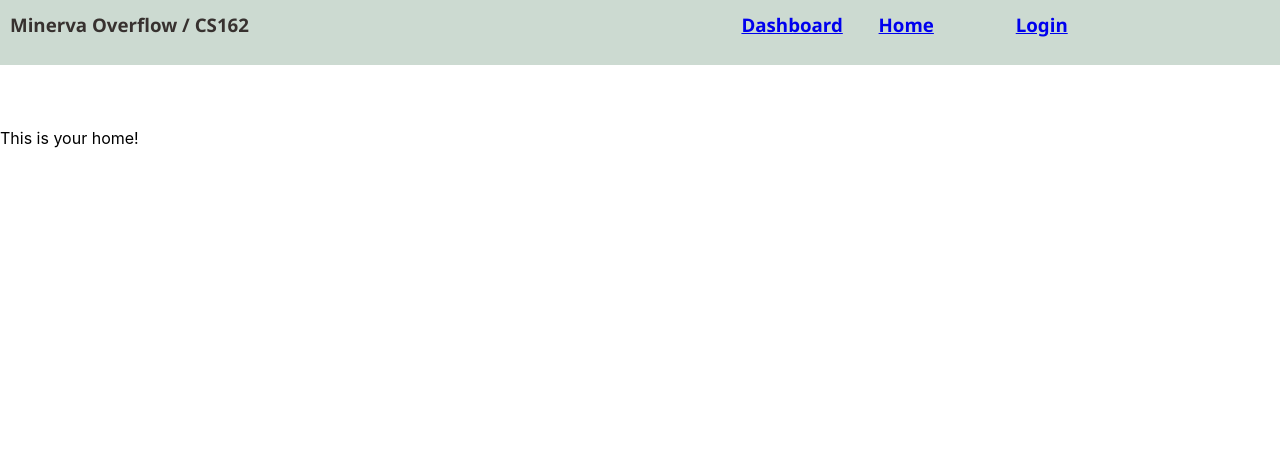
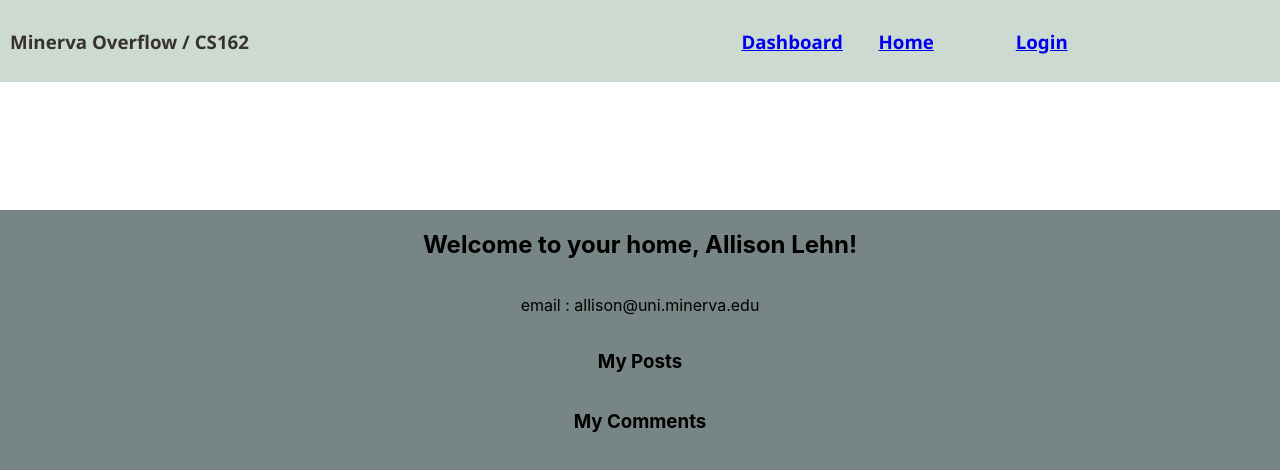
Before and after one commit to minerva-university/cs162-minerva-overflow, a React (Create React App) app in the folder frontend/: page /home in a window 1280 px wide. Shown: the top 470 px of the page. Built offline with nearby package versions, Linux system fonts and the light colour scheme; what react-token-auth would draw is missing.

Commit message:
Added minor style changes to Home page

```diff
--- a/frontend/src/components/Home.js
+++ b/frontend/src/components/Home.js
@@ -7,10 +7,21 @@ function Home() {
       return <Login setToken={setToken} />
     }
     */
-
+    var mock_data = {
+      name: "Allison Lehn",
+      user_id: 2,
+      email : "allison@uni.minerva.edu"
+    };
   return (
     <div className="Home">
-      <p> This is your home!</p>
+      <header className="App-head">
+        <h2> Welcome to your home, {mock_data.name}!</h2>
+      </header>
+      <p>email : {mock_data.email}</p>
+      <h3>My Posts</h3>
+      {/* get_posts_written_by_user here */}
+      <h3>My Comments</h3>
+      {/* get_comments_written_by_user here */}
     </div>
   );
 }
--- a/frontend/src/components/style/Dashboard.css
+++ b/frontend/src/components/style/Dashboard.css
@@ -1,5 +1,5 @@
 .App-header {
-    background-color: #788585;
+    /* background-color: #788585; */
     min-height: 100vh;
     display: flex;
     flex-direction: column;
@@ -8,3 +8,7 @@
     font-size: calc(10px + 2vmin);
     color: white;
   }
+
+  .Dashboard {
+    background-color: #788585;
+  }
--- a/frontend/src/components/style/Home.css
+++ b/frontend/src/components/style/Home.css
@@ -0,0 +1,19 @@
+.Home {
+    position: relative;
+    background-color: #788585;
+    display: flex;
+    flex-direction: column;
+    height: 1000px;
+    width: 100%;
+    align-items: center;
+}
+
+/* .App-head {
+    background-color: #788585;
+    display: flex;
+    flex-direction: column;
+    align-items: center;
+    justify-content: center;
+    font-size: calc(10px + 2vmin);
+    color: white;
+  } */
--- a/frontend/src/components/style/Nav.css
+++ b/frontend/src/components/style/Nav.css
@@ -2,9 +2,10 @@
     display: grid;
     background-color: #CCDAD1;
     grid-template-columns: repeat(9, 1fr);
-    position:fixed;
+    position:relative;
     width: 100%;
-    margin-top: -145px;
+    height: fit-content;
+    /* margin: 0px; */
     z-index:1;
     font-family:'Segoe UI', Tahoma, Geneva, Verdana, sans-serif;
   }
```
